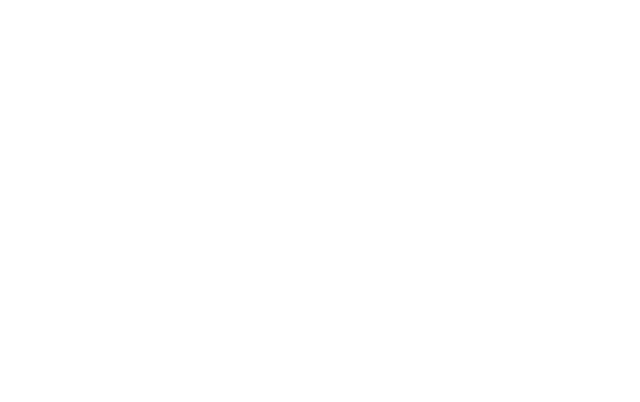
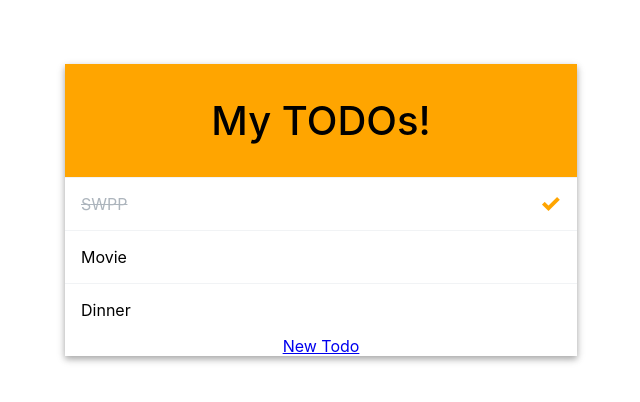
Before and after one commit to yg-moon/swpp-react-tutorial, a React (Create React App) app: page /todos in a window 1280 px wide. Shown: the top 402 px of the page, without its empty margins (319-959 px from the left). Built offline with nearby package versions, Linux system fonts and the light colour scheme.

Commit message:
lab3 commit

```diff
--- a/package.json
+++ b/package.json
@@ -5,6 +5,8 @@
   "dependencies": {
     "react": "^16.9.0",
     "react-dom": "^16.9.0",
+    "react-router": "^5.2.0",
+    "react-router-dom": "^5.2.0",
     "react-scripts": "3.1.1"
   },
   "scripts": {
--- a/src/App.js
+++ b/src/App.js
@@ -1,11 +1,24 @@
 import React from 'react';
 import logo from './logo.svg';
 import './App.css';
+import TodoList from './containers/TodoList/TodoList';
+import NewTodo from './containers/TodoList/NewTodo/NewTodo';
+import TodoDetail from './components/TodoDetail/TodoDetail';
+import { BrowserRouter, Route, Redirect, Switch } from 'react-router-dom';
 
 function App() {
   return (
-    <div className="App">
-    </div>
+    <BrowserRouter>
+      <div className='App'>
+          <Switch>
+            <Route path='/todos' exact render={() => <TodoList title="My TODOs!" />} />
+            <Route path='/todos/:id' exact component={TodoDetail}/>
+            <Route path='/new-todo' exact component={NewTodo} />
+            <Redirect exact from='/' to='/todos' />
+            <Route render={() => <h1>Not Found</h1>} />
+          </Switch>
+      </div>
+    </BrowserRouter>
   );
 }
 
--- /dev/null
+++ b/src/components/Todo/Todo.css
@@ -0,0 +1,31 @@
+.Todo {
+    border-top: 1px solid #f1f3f5;
+    padding: 1rem;
+    display: flex;
+    align-items: center;
+    transition: all 0.15s;
+  }
+
+  .Todo .text {
+    flex: 1;
+    text-align: left;
+    word-break: break-all;
+    cursor: pointer;
+  }
+
+  .Todo .text:hover {
+    color: orange;
+  }
+
+  .Todo .done {
+    text-decoration: line-through;
+    color: #adb5bd;
+  }
+
+  .Todo .done-mark {
+    font-size: 1.5rem;
+    line-height: 1rem;
+    margin-left: 1rem;
+    color: orange;
+    font-weight: 800;
+  }
--- /dev/null
+++ b/src/components/Todo/Todo.js
@@ -0,0 +1,14 @@
+import React from 'react';
+import "./Todo.css"
+
+const Todo = props => {
+    return (
+       <div className='Todo'>
+         <div className={`text ${props.done && 'done'}`} onClick={props.clicked}>
+            {props.title}
+        </div>
+        {props.done && <div className='done-mark'>&#x2713;</div>}
+        </div>
+    );
+}
+export default Todo;
--- /dev/null
+++ b/src/components/TodoDetail/TodoDetail.css
@@ -0,0 +1,15 @@
+.TodoDetail .row {
+    display: flex;
+    padding: 20px;
+    height: 30px;
+    text-align: left;
+  }
+
+  .TodoDetail .left {
+    font-weight: bold;
+    flex: 25%
+  }
+
+  .TodoDetail .right {
+    flex: 75%;
+  }
--- /dev/null
+++ b/src/components/TodoDetail/TodoDetail.js
@@ -0,0 +1,24 @@
+import React from 'react';
+import './TodoDetail.css';
+const TodoDetail = (props) => {
+    return (<div className="TodoDetail">
+        <div className="row">
+            <div className="left">
+                Name:
+            </div>
+            <div className="right">
+                {props.title}
+            </div>
+        </div>
+        <div className="row">
+            <div className="left">
+                Content:
+            </div>
+            <div className="right">
+                {props.content}
+            </div>
+        </div>
+    </div>
+    );
+};
+export default TodoDetail;
--- /dev/null
+++ b/src/containers/TodoList/NewTodo/NewTodo.css
@@ -0,0 +1,41 @@
+.NewTodo {
+    width: 80%;
+    margin: 20px auto;
+    border: 1px solid #eee;
+    box-shadow: 0 2px 3px #ccc;
+    text-align: center;
+  }
+
+  .NewTodo label {
+    display: block;
+    margin: 10px auto;
+    text-align: center;
+    font-weight: bold;
+  }
+
+  .NewTodo input,
+  .NewTodo textarea {
+    display: block;
+    width: 80%;
+    box-sizing: border-box;
+    border: 1px solid black;
+    outline: none;
+    font: inherit;
+    margin: auto;
+  }
+
+  .NewTodo button {
+    margin: 5px 0;
+    padding: 10px;
+    font: inherit;
+    border: 1px solid #fa923f;
+    background-color: transparent;
+    color: #fa923f;
+    cursor: pointer;
+  }
+
+  .NewTodo button:hover,
+  .NewTodo button:active {
+    color: white;
+    background-color: #fa923f;
+  }
--- /dev/null
+++ b/src/containers/TodoList/NewTodo/NewTodo.js
@@ -0,0 +1,36 @@
+import React, { Component } from 'react';
+import './NewTodo.css'
+import { Redirect } from 'react-router-dom';
+
+class NewTodo extends Component {
+    state = {
+        title: '',
+        content: '',
+        submitted: false,
+    }
+
+    postTodoHandler = () => {
+        const data =
+            { title: this.state.title, content: this.state.content };
+        alert('Submitted\n' + data.title + '\n' + data.content);
+        this.setState( {submitted: true} );
+        this.props.history.push('/todos');
+        // or this.props.history.goBack();
+    }
+
+    render() {
+        return (
+            <div className="NewTodo">
+                <h1>Add a Todo</h1>
+                <label>Title</label>
+                <input type="text" value={this.state.title}
+                onChange={(event) => this.setState({ title: event.target.value })} />
+                <label>Content</label>
+                <textarea rows="4" type="text" value={this.state.content}
+                onChange={(event) => this.setState({ content: event.target.value })} />
+                <button onClick={() => this.postTodoHandler()}>Submit</button>
+            </div>
+        );
+    }
+};
+export default NewTodo;
--- /dev/null
+++ b/src/containers/TodoList/TodoList.css
@@ -0,0 +1,16 @@
+.TodoList {
+    background: white;
+    width: 512px;
+    box-shadow: 0 3px 9px rgba(0,0,0,0.16), 0 3px 6px rgba(0,0,0,0.23); /* 그림자 */
+    margin: auto;
+    margin-top: 4rem;
+}
+
+.TodoList .title {
+    padding: 2rem;
+    font-size: 2.5rem;
+    text-align: center;
+    font-weight: 500;
+    background: orange;
+    color: black;
+}
--- /dev/null
+++ b/src/containers/TodoList/TodoList.js
@@ -0,0 +1,49 @@
+import React, { Component } from 'react';
+import Todo from '../../components/Todo/Todo';
+import TodoDetail from '../../components/TodoDetail/TodoDetail';
+import NewTodo from './NewTodo/NewTodo';
+import "./TodoList.css"
+import { NavLink } from 'react-router-dom';
+
+class TodoList extends Component {
+    state = {
+        todos: [
+            { id: 1, title: 'SWPP', content: 'take swpp class', done: true},
+            { id: 2, title: 'Movie', content: 'watch movie', done: false },
+            { id: 3, title: 'Dinner', content: 'eat dinner', done: false },
+        ],
+        selectedTodo: null,
+    }
+
+    clickTodoHandler = td => {
+        if (this.state.selectedTodo === td) {
+            // BAD: this.state.selectedTodo = null; it won't trigger rendering.
+            this.setState({selectedTodo: null});
+        } else {
+            this.setState({selectedTodo: td});
+        }
+    }
+
+    render() {
+        const todos = this.state.todos.map((td) => {
+            return ( <Todo key={td.id} title={td.title}
+                        done={td.done} clicked={() => this.clickTodoHandler(td)}/> );
+        });
+
+        let todoDetail = null;
+        if (this.state.selectedTodo) {
+            todoDetail = <TodoDetail title={this.state.selectedTodo.title}
+                content={this.state.selectedTodo.content} />
+        }
+
+        return (
+            <div className='TodoList'>
+                <div className='title'>{this.props.title}</div>
+                <div className='todos'>{todos}</div>
+                {todoDetail}
+                <NavLink to='/new-todo' exact>New Todo</NavLink>
+            </div>
+        );
+    }
+}
+export default TodoList;
```
Also changed, not shown: 1 other file (tests, documents, lock files or other folders).
